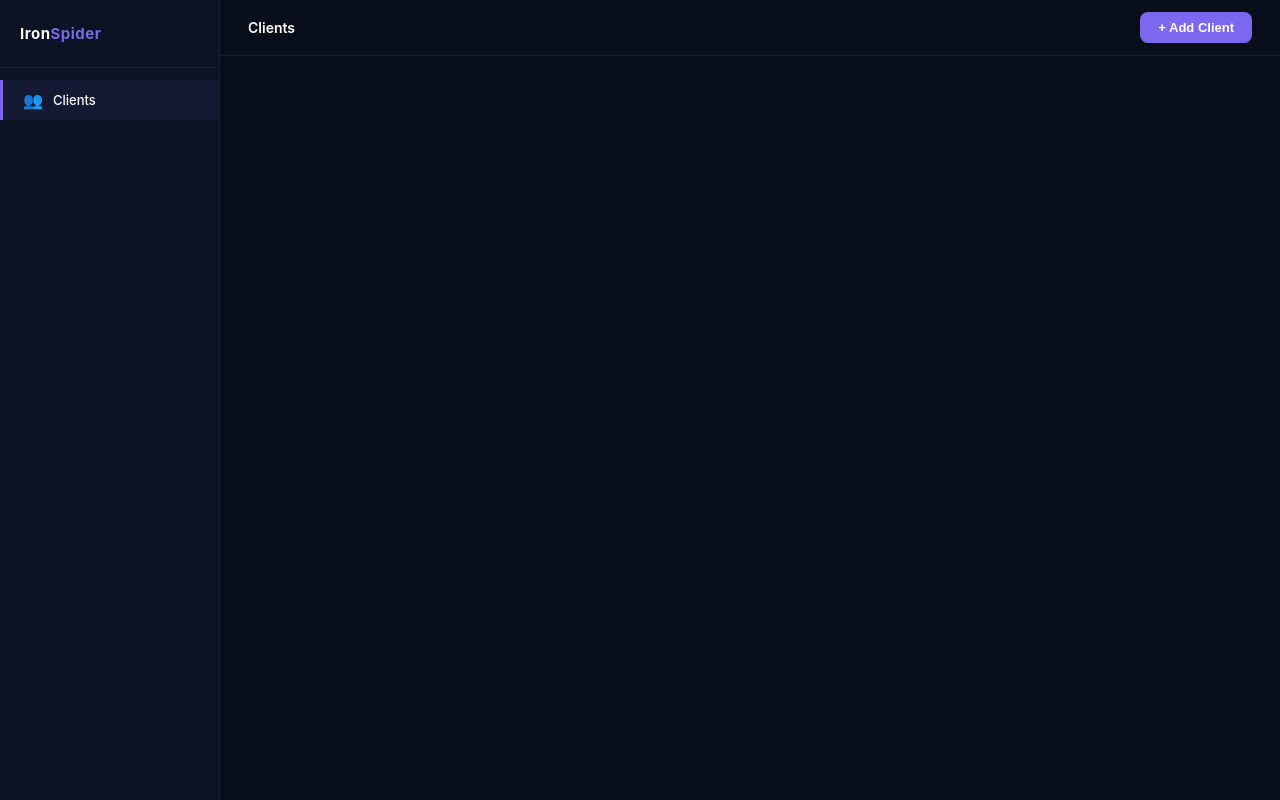
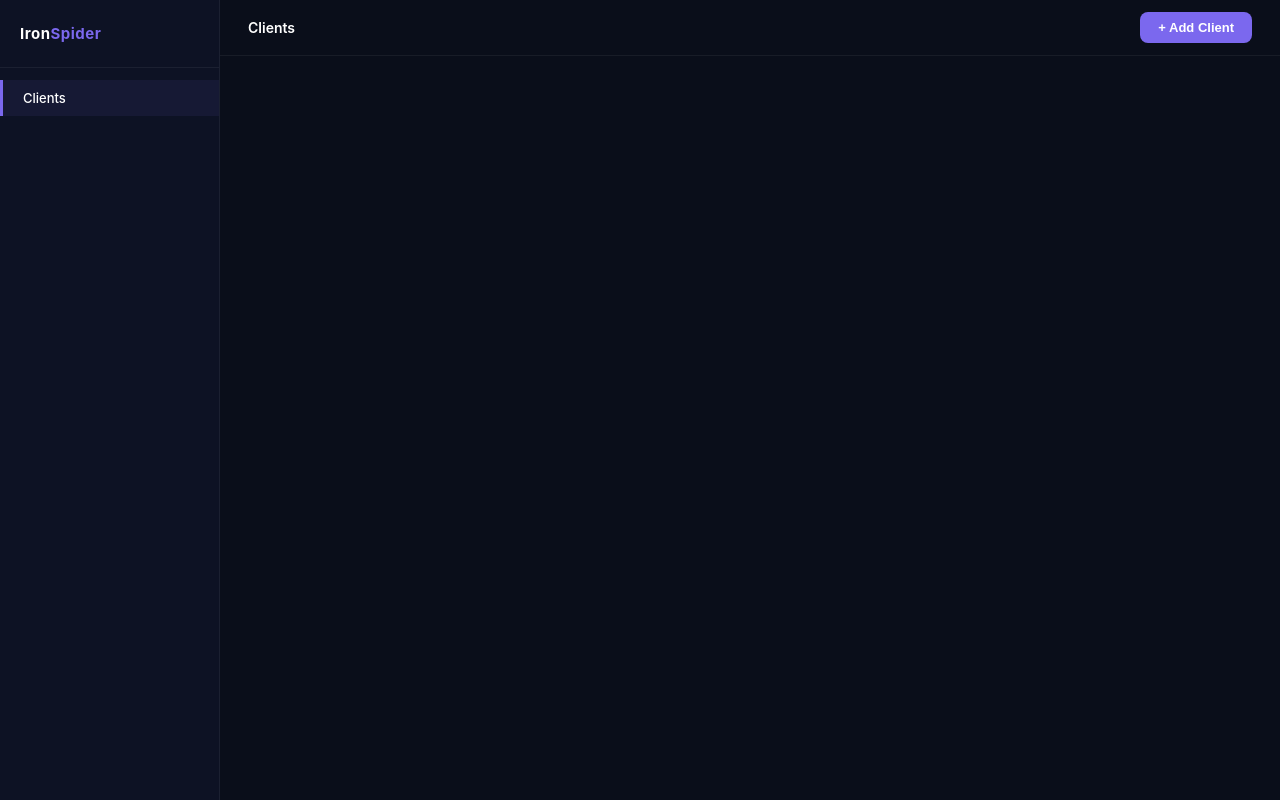
Before and after one commit to apexintegrations2006/mission-control-v2, a plain HTML site: page index.html in a window 1280 px wide. Drawn offline with Linux system fonts and the light colour scheme; no server answers.

Commit message:
auto: remove emoji from Clients nav item

```diff
--- a/index.html
+++ b/index.html
@@ -186,7 +186,7 @@
         <div class="sidebar-brand">Iron<span>Spider</span></div>
         <nav class="sidebar-nav">
             <div class="nav-item active" data-view="clients">
-                <span class="nav-icon">&#128101;</span> Clients
+                Clients
             </div>
         </nav>
     </aside>
```
